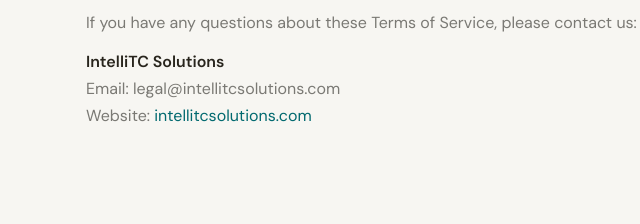
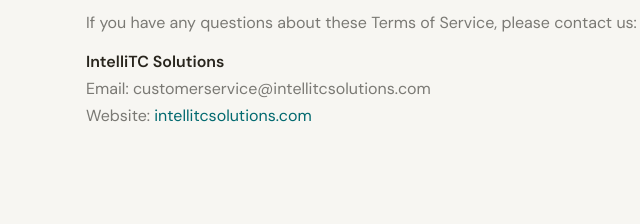
Before and after one commit to elcrisp07/intellitc-solutions-platform, a plain HTML site: page terms/index.html in a window 1280 px wide. Shown: the part 5757-5981 px from the top of the page, 178-818 px from the left. Drawn offline with Linux system fonts and the light colour scheme.

Commit message:
Update Terms of Service contact email to customerservice@

```diff
--- a/terms/index.html
+++ b/terms/index.html
@@ -396,7 +396,7 @@
     <h2>15. Contact Information</h2>
     <p>If you have any questions about these Terms of Service, please contact us:</p>
     <p><strong>IntelliTC Solutions</strong><br>
-    Email: legal@intellitcsolutions.com<br>
+    Email: customerservice@intellitcsolutions.com<br>
     Website: <a href="../index.html">intellitcsolutions.com</a></p>
   </section>
 
```
